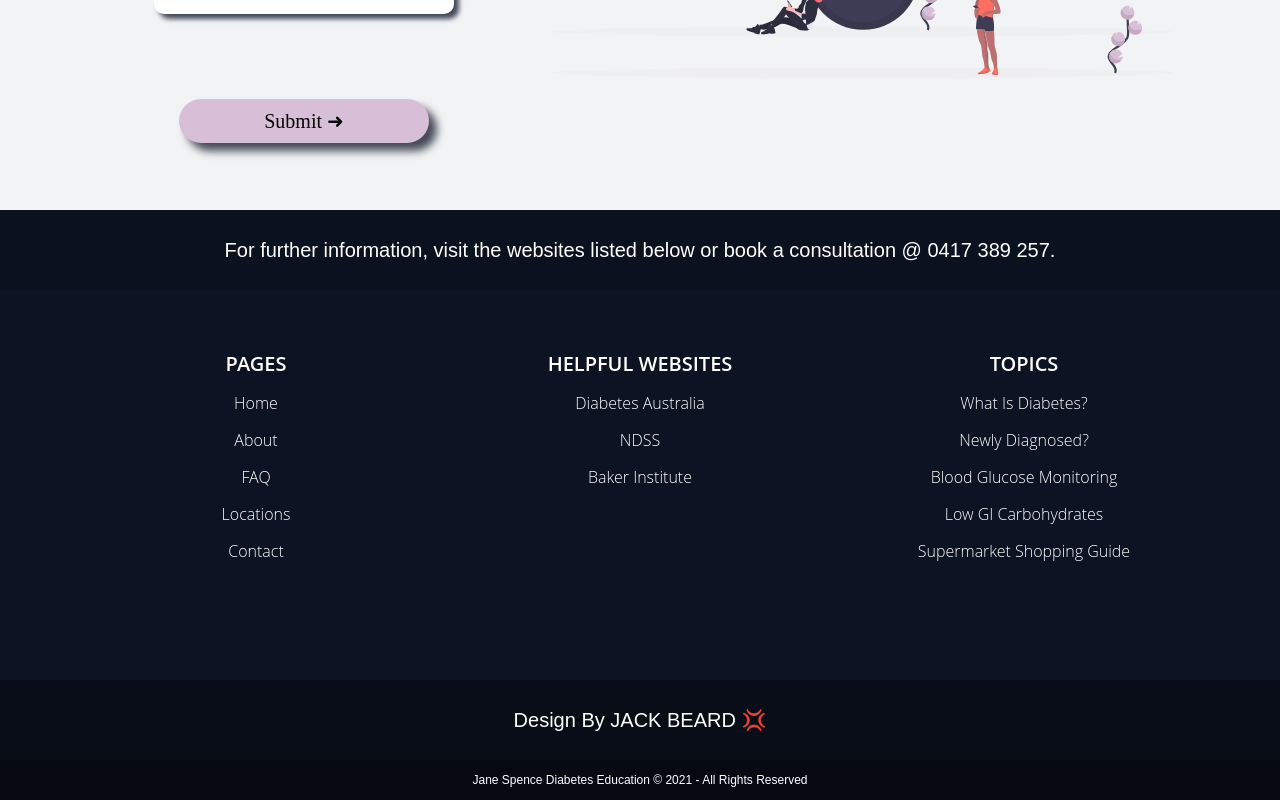
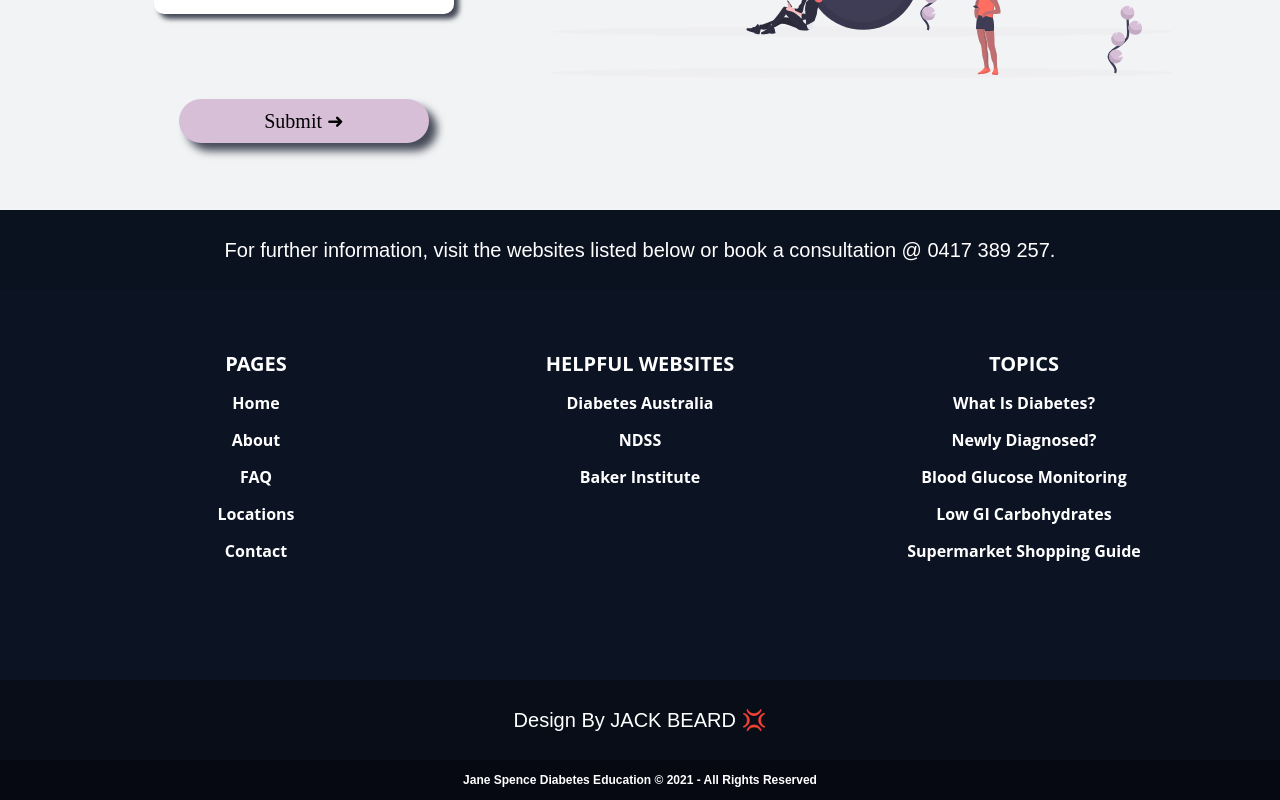
Before and after one commit to jackedwardbeard/01-Jane_Spence, a React (Create React App) app in the folder jane_spence/: page / in a window 1280 px wide. Shown: the part 3490-4290 px from the top of the page. Built offline with nearby package versions, Linux system fonts and the light colour scheme.

Commit message:
Misc edits.

```diff
--- a/jane_spence/src/components/Footer/FooterComponents.js
+++ b/jane_spence/src/components/Footer/FooterComponents.js
@@ -163,7 +163,7 @@ export const SubSubFooterContainer = styled.div`
 export const Title = styled.h3`
     color: white;
     font-size: max(1.1rem, 2.5vmin);
-    font-weight: 600;
+    font-weight: 700;
     font-family: 'Open Sans', sans-serif;
     margin-top: max(20px, 1.5vmin);
 
@@ -184,7 +184,7 @@ export const NavLinkScroll = styled(LinkScroll)`
     color: white;
     font-family: 'Open Sans', sans-serif;
     font-size: max(1rem, 1.75vmin);
-    font-weight: 300;
+    font-weight: 700;
     margin-top: max(15px, 1.5vmin);
     display: grid;
     text-decoration: none;
@@ -218,7 +218,7 @@ export const NavLink = styled(LinkRouter)`
     color: white;
     font-family: 'Open Sans', sans-serif;
     font-size: max(1rem, 1.75vmin);
-    font-weight: 300;
+    font-weight: 700;
     margin-top: max(15px, 1.5vmin);
     display: grid;
     text-decoration: none;
@@ -271,7 +271,7 @@ export const SubSubText = styled(LinkRouter)`
 
 export const SubText = styled.span`
     color: white;
-    font-weight: 500;
+    font-weight: 700;
     font-family: 'Montserrat', sans-serif;
     font-size: max(0.6rem, 1.5vmin);
 
--- a/jane_spence/src/components/Locations/LocationsComponents.js
+++ b/jane_spence/src/components/Locations/LocationsComponents.js
@@ -148,7 +148,6 @@ export const MapWrapper = styled.div`
     margin-top: max(25px, 2.5vmin);
     margin-bottom: max(25px, 2.5vmin);
     border-radius: max(10px, 1vmin);
-    box-shadow: 0 0 10px #000;
 
     @media screen and (max-width: 1250px) {
         width: 90%;
```
